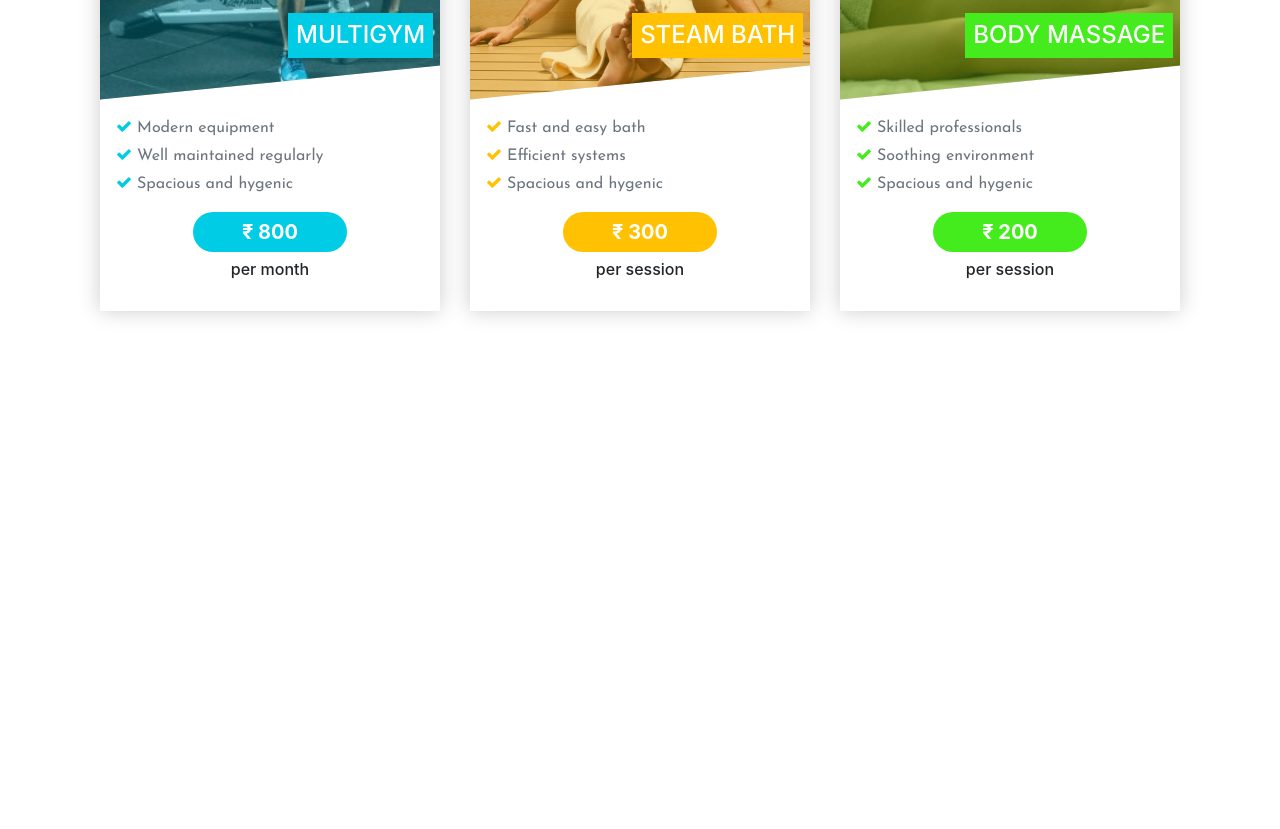
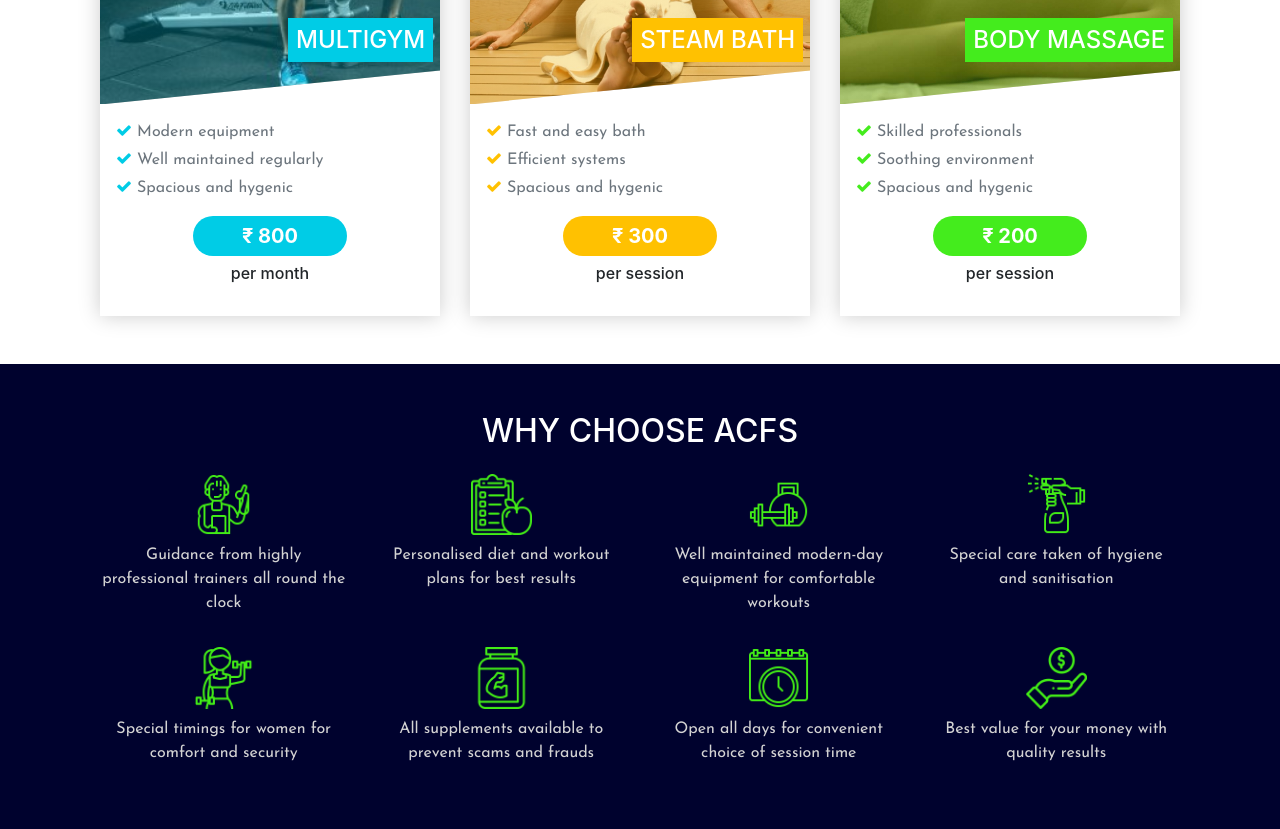
Before and after one commit to LazyCoder-1506/Gym_homepage, a plain HTML site: page index.html in a window 1280 px wide. Shown: the part 986-1815 px from the top of the page. Before the commit the page ends 1345 px from the top, so only its background shows below. Drawn offline with nearby package versions, Linux system fonts and the light colour scheme; a web font is replaced by a local one.

Commit message:
perks added

```diff
--- a/index.html
+++ b/index.html
@@ -11,6 +11,8 @@
     <link rel="stylesheet" href="https://maxcdn.bootstrapcdn.com/bootstrap/4.5.2/css/bootstrap.min.css">
     <!-- Font Awesome -->
     <link rel="stylesheet" href="https://cdnjs.cloudflare.com/ajax/libs/font-awesome/4.7.0/css/font-awesome.min.css">
+    <!-- Flaticon -->
+    <link rel="stylesheet" href="./font/flaticon.css">
     <!-- Fonts -->
     <link href='https://fonts.googleapis.com/css?family=Suez One' rel='stylesheet'>
     <link href='https://fonts.googleapis.com/css?family=Josefin Sans' rel='stylesheet'>
@@ -28,13 +30,13 @@
         <div class="collapse navbar-collapse" id="navbarSupportedContent">
           <ul class="navbar-nav ml-auto">
             <li class="nav-item px-1">
-              <a class="nav-link navbar_link" href="#">FIRST LINK</a>
+              <a class="nav-link navbar_link" href="#">HOME</a>
             </li>
             <li class="nav-item px-1">
-              <a class="nav-link navbar_link" href="#">SECOND LINK</a>
+              <a class="nav-link navbar_link" href="#">ABOUT</a>
             </li>
             <li class="nav-item px-1 dropdown">
-              <a class="nav-link navbar_link" href="#">THIRD LINK</a>
+              <a class="nav-link navbar_link" href="#">CONTACT</a>
             </li>
           </ul>
         </div>
@@ -58,7 +60,7 @@
     <div class="container py-5">
       <div class="row mx-0">
         <div class="col-12 text-center mb-5">
-          <h3 class="font_suez">SERVICES WE PROVIDE</h3>
+          <h2 class="">SERVICES WE PROVIDE</h2>
         </div>
         <div class="col-12 col-lg-4">
           <div class="service_card p-0">
@@ -144,6 +146,48 @@
       </div>
     </div>
 
+    <div class="w-100 dark_bg py-5">
+      <div class="container">
+        <div class="row mx-0 text-center">
+          <div class="col-12 mb-3">
+            <h2 class=" text-white">WHY CHOOSE ACFS</h2>
+          </div>
+          <div class="col-6 col-lg-3 px-3 mb-3">
+            <img src="images/coach.png" alt="" class="w-25 img-fluid mb-2">
+            <p class="text_lightgrey font_josefin">Guidance from highly professional trainers all round the clock</p>
+          </div>
+          <div class="col-6 col-lg-3 px-3 mb-3">
+            <img src="images/diet.png" alt="" class="w-25 img-fluid mb-2">
+            <p class="text_lightgrey font_josefin">Personalised diet and workout plans for best results</p>
+          </div>
+          <div class="col-6 col-lg-3 px-3 mb-3">
+            <img src="images/excercise.png" alt="" class="w-25 img-fluid mb-2">
+            <p class="text_lightgrey font_josefin">Well maintained modern-day equipment for comfortable workouts</p>
+          </div>
+          <div class="col-6 col-lg-3 px-3 mb-3">
+            <img src="images/spray.png" alt="" class="w-25 img-fluid mb-2">
+            <p class="text_lightgrey font_josefin">Special care taken of hygiene and sanitisation</p>
+          </div>
+          <div class="col-6 col-lg-3 px-3">
+            <img src="images/woman.png" alt="" class="w-25 img-fluid mb-2">
+            <p class="text_lightgrey font_josefin">Special timings for women for comfort and security</p>
+          </div>
+          <div class="col-6 col-lg-3 px-3">
+            <img src="images/proteins.png" alt="" class="w-25 img-fluid mb-2">
+            <p class="text_lightgrey font_josefin">All supplements available to prevent scams and frauds</p>
+          </div>
+          <div class="col-6 col-lg-3 px-3">
+            <img src="images/clock.png" alt="" class="w-25 img-fluid mb-2">
+            <p class="text_lightgrey font_josefin">Open all days for convenient choice of session time</p>
+          </div>
+          <div class="col-6 col-lg-3 px-3">
+            <img src="images/hand.png" alt="" class="w-25 img-fluid mb-2">
+            <p class="text_lightgrey font_josefin">Best value for your money with quality results</p>
+          </div>
+        </div>
+      </div>
+    </div>
+
     <script src="https://code.jquery.com/jquery-3.3.1.slim.min.js" integrity="sha384-q8i/X+965DzO0rT7abK41JStQIAqVgRVzpbzo5smXKp4YfRvH+8abtTE1Pi6jizo" crossorigin="anonymous"></script>
     <script src="https://cdnjs.cloudflare.com/ajax/libs/popper.js/1.14.3/umd/popper.min.js" integrity="sha384-ZMP7rVo3mIykV+2+9J3UJ46jBk0WLaUAdn689aCwoqbBJiSnjAK/l8WvCWPIPm49" crossorigin="anonymous"></script>
     <script src="https://stackpath.bootstrapcdn.com/bootstrap/4.1.3/js/bootstrap.min.js" integrity="sha384-ChfqqxuZUCnJSK3+MXmPNIyE6ZbWh2IMqE241rYiqJxyMiZ6OW/JmZQ5stwEULTy" crossorigin="anonymous"></script>
--- a/styles.css
+++ b/styles.css
@@ -98,3 +98,6 @@ a{
 .button_raise:hover{
   box-shadow: 0 3px 5px 2px lightgrey;
 }
+.dark_bg{
+  background-color: #00022E;
+}
```
Also changed, not shown: images/clock.png (added), images/coach.png (added), images/diet.png (added), images/excercise.png (added), images/hand.png (added), images/proteins.png (added), images/spray.png (added), images/woman.png (added).
